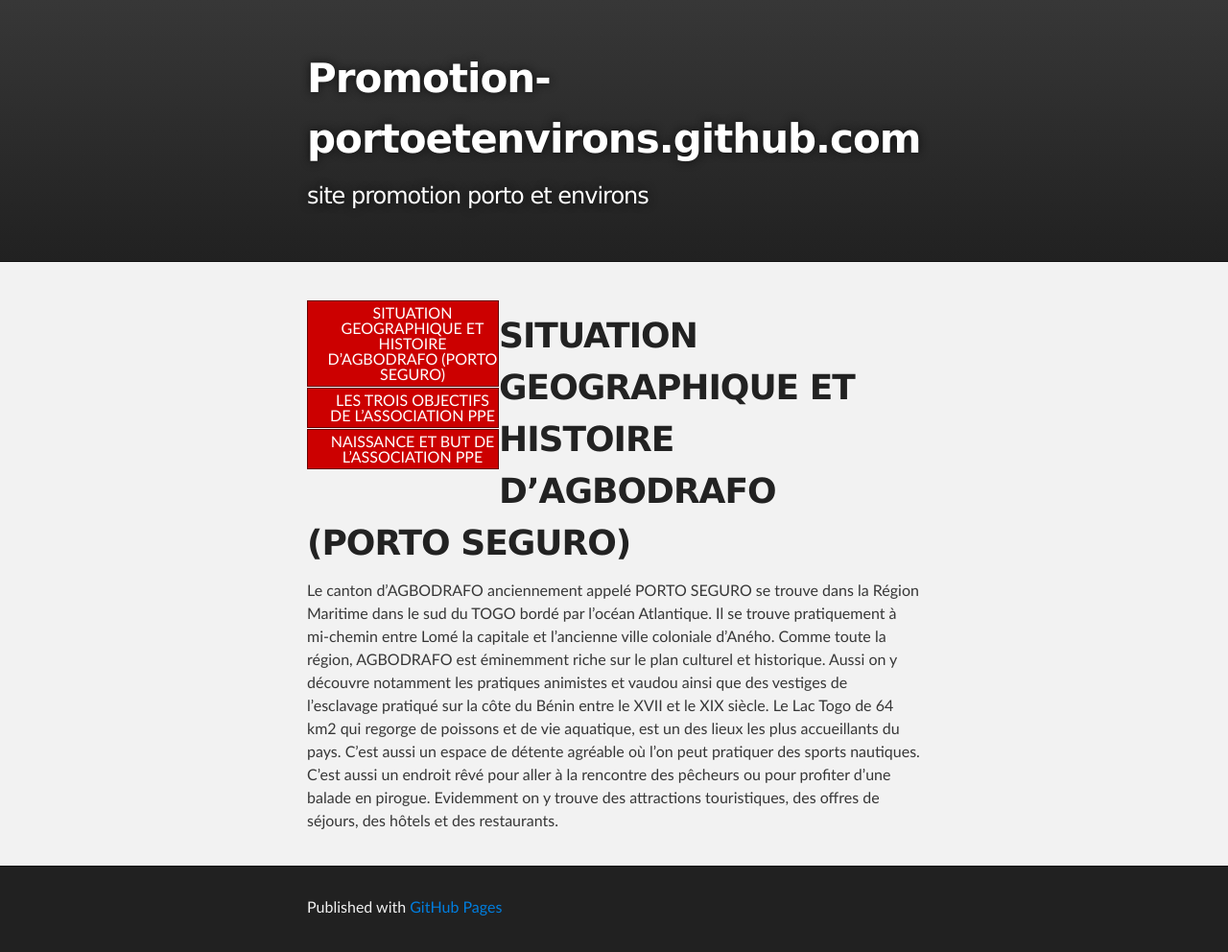
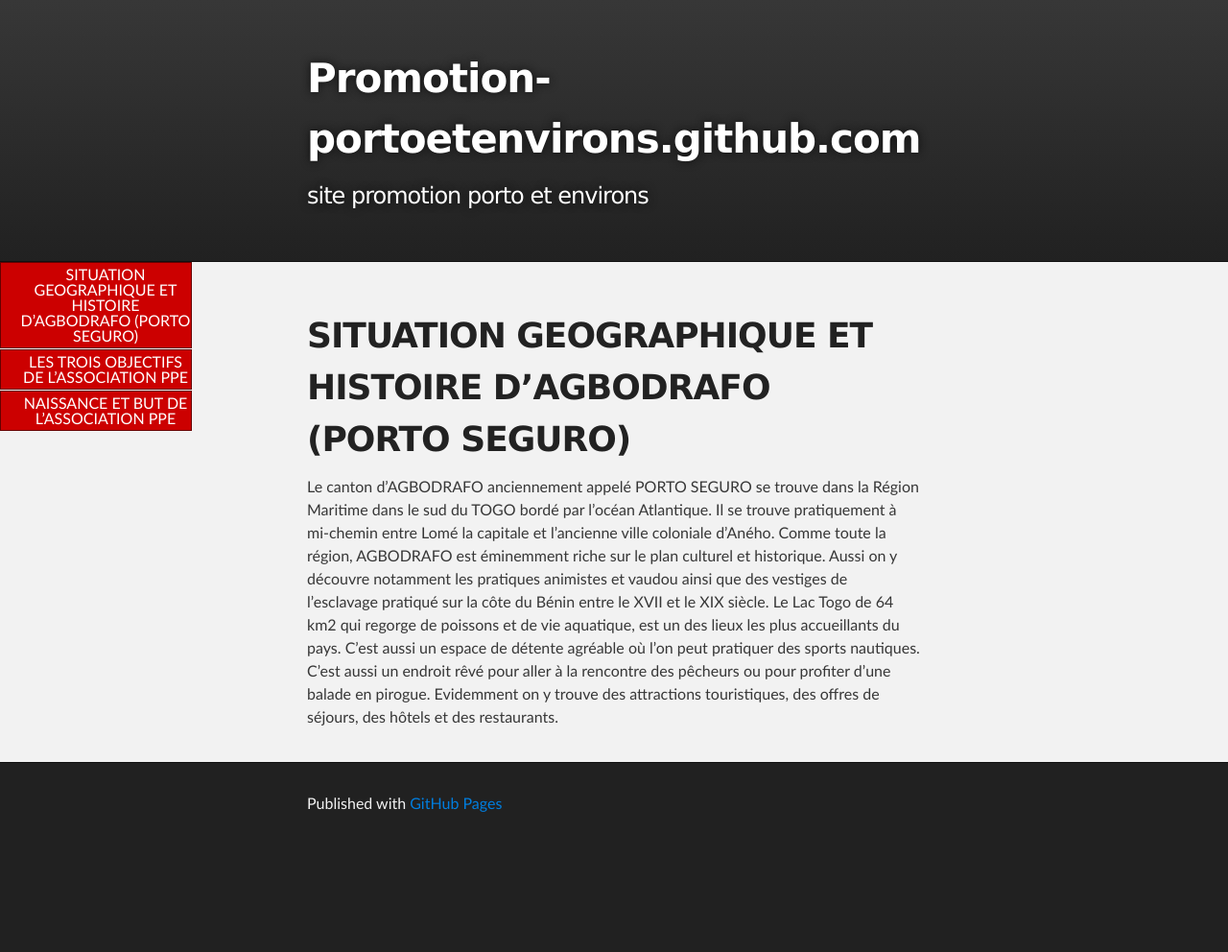
Before and after one commit to promotion-portoetenvirons/promotion-portoetenvirons.github.com, a Jekyll site: the page built from _posts/2012-12-25-situation-geographique-ppe.md, in a window 1280 px wide. Shown: the whole page at 96% size. Built offline with Jekyll 4.4.1, drawn with Linux system fonts in a browser that asks for light colours; Markdown is read by kramdown in place of the engine named in the settings; after the commit the page ends 900 px from its top, so only the background shows below that.

Commit message:
correction posts and layout

```diff
--- a/_layouts/default.html
+++ b/_layouts/default.html
@@ -22,11 +22,7 @@
 
     <!-- MAIN CONTENT -->
     <div id="main_content_wrap" class="outer">
-      <section id="main_content" class="inner">
-
 		{{ content }}
-
-      </section>
     </div>
 
     <!-- FOOTER  -->
--- a/_layouts/post.html
+++ b/_layouts/post.html
@@ -6,6 +6,8 @@ layout: default
 		<li><a href="{{ post.url }}">{{ post.title }}</a></li>
 		{% endfor %}
 </ul>
+<section id="main_content" class="inner">
 <div id="post">
 {{ content }}
 </div>
+</section>
```
